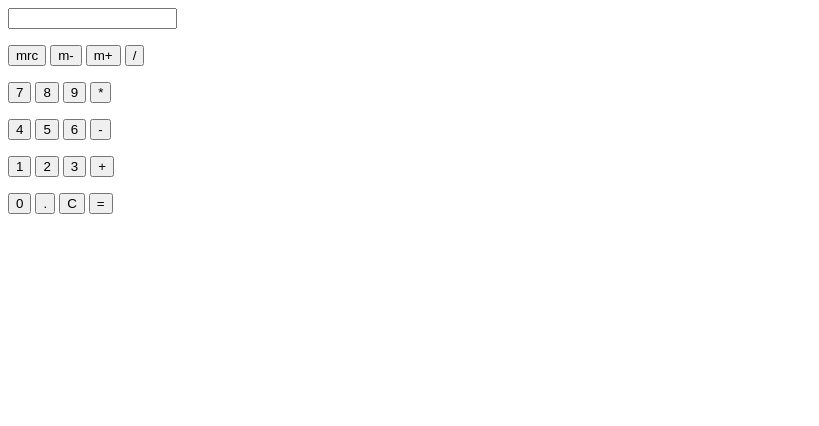
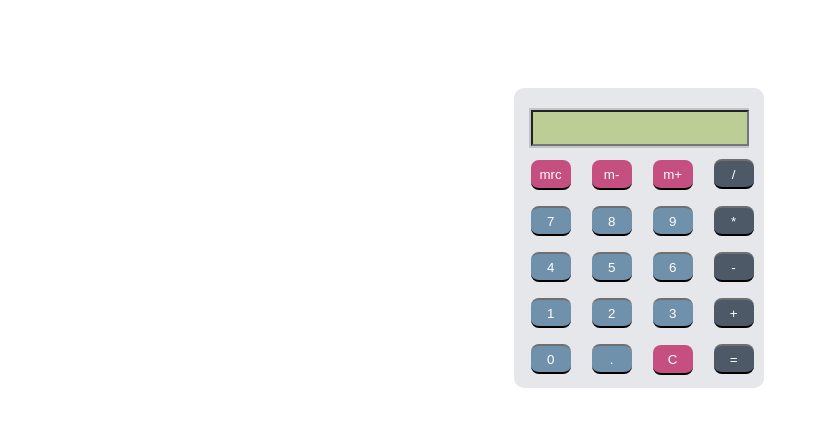
Before and after one commit to IceeDonutSempai21/Calculator, a plain HTML site: page index.html in a window 1280 px wide. Shown: the whole page, without its empty margins (0-819 px from the left). Drawn offline with Linux system fonts and the light colour scheme.

Commit message:
add missing js & css files

```diff
--- a/calculator.css
+++ b/calculator.css
@@ -1,2 +1,81 @@
-@charset "UTF-8";
 /* CSS Document */
+
+/* Calculator */
+.box {
+	background-color: #e5e7ea;
+	height: 300px;
+	width: 250px;
+	border-radius: 10px;
+	position: relative;
+	top: 80px;
+	left: 40%;
+}
+
+/* Display */
+
+.display {
+	background-color: #bfc4ce;
+	width: 220px;
+	position: relative;
+	left: 15px;
+	top: 20px;
+	height: 40px;
+}
+.display input {
+	position: relative;
+	left: 2px;
+	top: 2px;
+	height: 30px;
+	width: 210px;
+	color: black;
+	background-color: #bccd95;
+	font-size: 21px;
+	text-align: right;
+}
+
+/* Calculator Buttons */
+.keys {
+	position: relative;
+	top: 15px;
+}
+.button {
+	width: 40px;
+	height: 30px;
+	border: none;
+	border-radius: 8px;
+	margin-left: 17px;
+	cursor: pointer;
+	border-top: 2px solid transparent;
+}
+.button.function{
+	color: white;
+	background-color: #c64f81;
+	border-bottom: black 2px solid;
+	border-top: 2px #6f6f6f;
+}
+.button.operator {
+	color: white;
+	background-color: #4d5966;
+	border-bottom: black 2px solid;
+	border-top: 2px #6f6f6f solid;
+}
+.button.number {
+	color: white;
+	background-color: #7091ab;
+	border-bottom: black 2px solid;
+    border-top: 2px #6f6f6f solid;
+}
+
+/* Simulate Button Press */
+.function:active {
+	border-top: black 2px solid;
+	border-bottom: 2px #6f6f6f solid;
+}
+.operator:active {
+	border-top: black 2px solid;
+	border-bottom: #303030 2px solid;
+}
+.number:active {
+	border-top: black 2px solid;
+	border-bottom: 2px #6f6f6f solid;
+}
--- a/calculator.js
+++ b/calculator.js
@@ -1,4 +1,4 @@
-// JavaScript Document
+//Javascript Document
 
 // Change Display
 function d(val) {
@@ -14,8 +14,7 @@ function v(val) {
 function e() {
 	try {
 		d(eval(document.getElementById("d").value));
-	}
-	catch(err) {
+	} catch(err) {
 		d("Error");
 	}
 }
```
